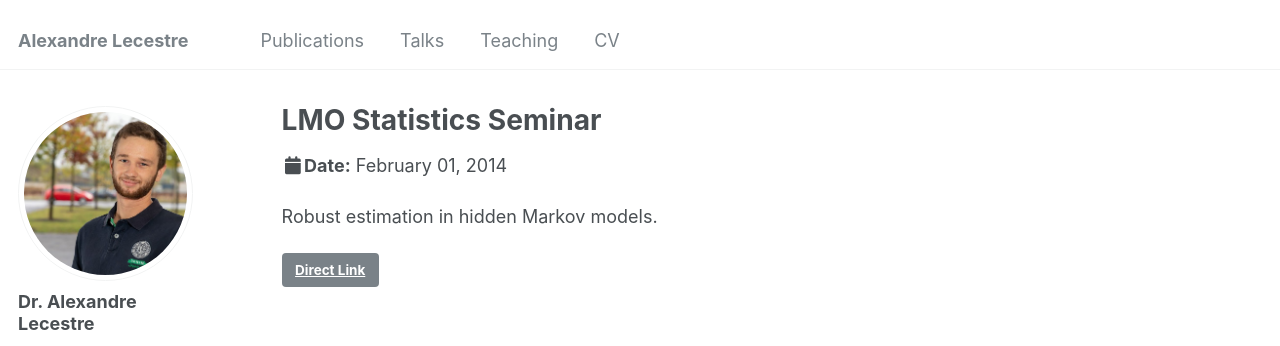
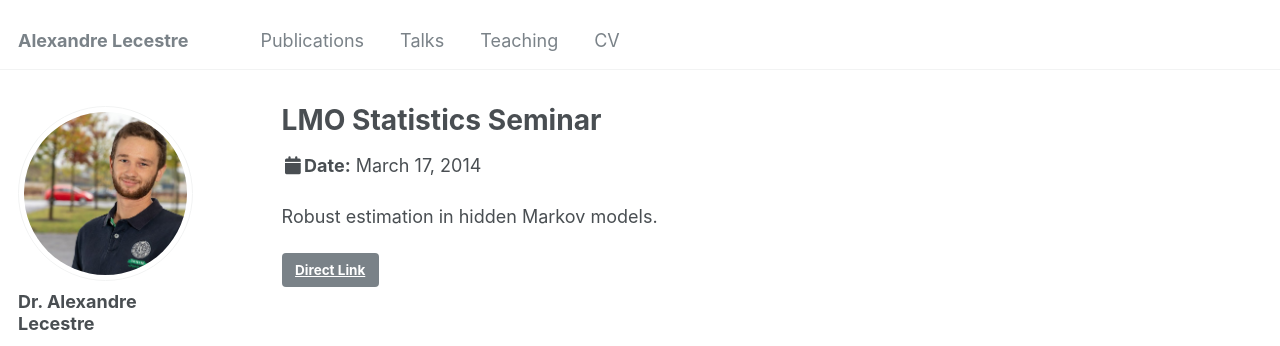
Before and after one commit to alexandre-lecestre/alexandre-lecestre.github.io, a Jekyll site: the page built from _talks/LMO.md, in a window 1280 px wide and 954 px high. Shown: the top 346 px of the window. Built offline with Jekyll 4.4.1, drawn with Linux system fonts in a browser that asks for light colours; some web fonts are replaced.

Commit message:
Update LMO.md
changed date and link

```diff
--- a/_talks/LMO.md
+++ b/_talks/LMO.md
@@ -4,9 +4,9 @@
 type: "Talk"
 permalink: /talks/LMO
 venue: "Laboratoire Mathématique d'Orsay, Université Paris-Saclay"
-date: 2014-02-01
+date: 2014-03-17
 location: "Orsay, France"
-link: "https://www.imo.universite-paris-saclay.fr/fr/la-recherche/probabilites-et-statistiques/"
+link: "https://www.imo.universite-paris-saclay.fr/en/events/6654"
 ---
 
 Robust estimation in hidden Markov models.
```
